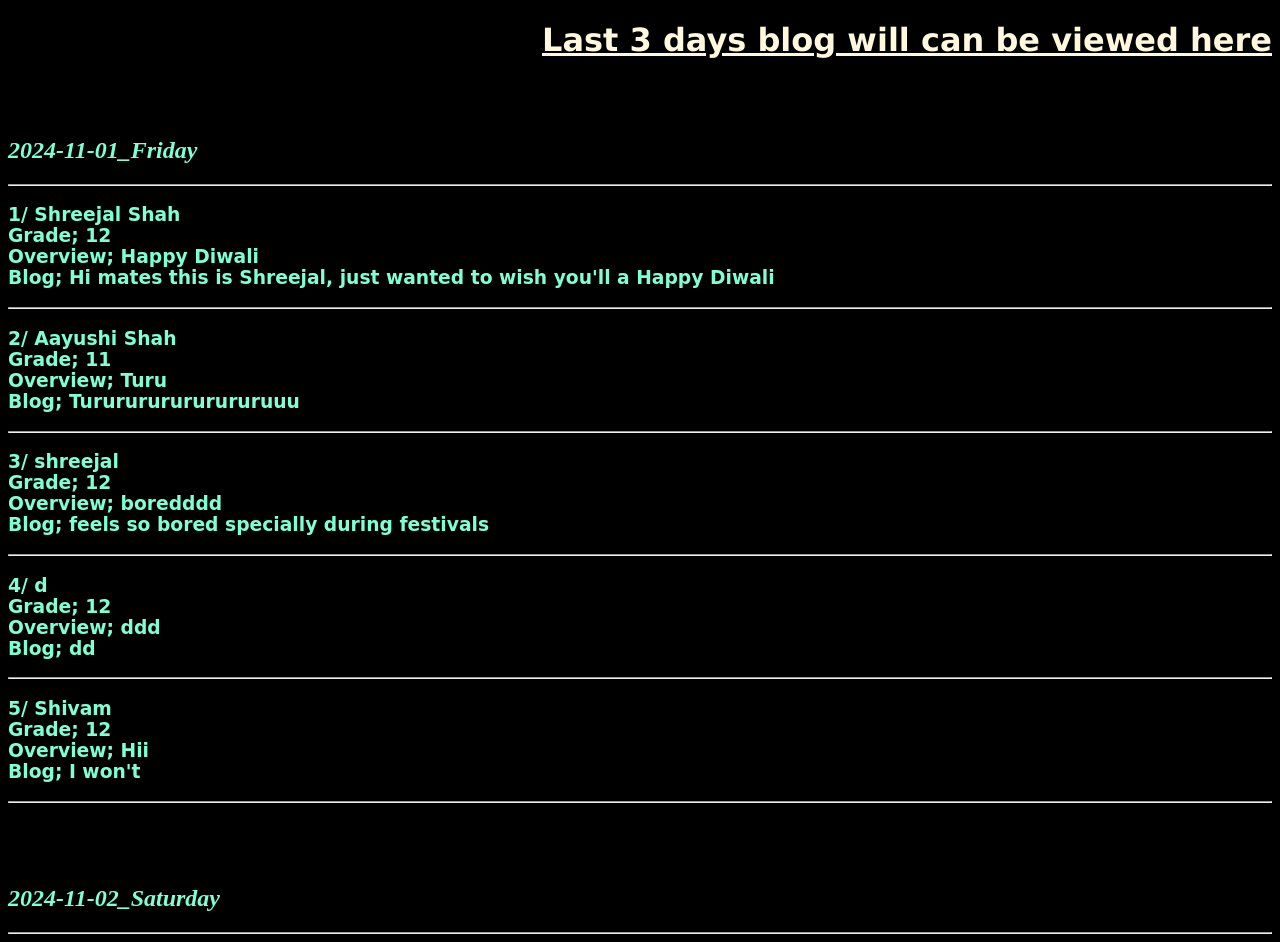
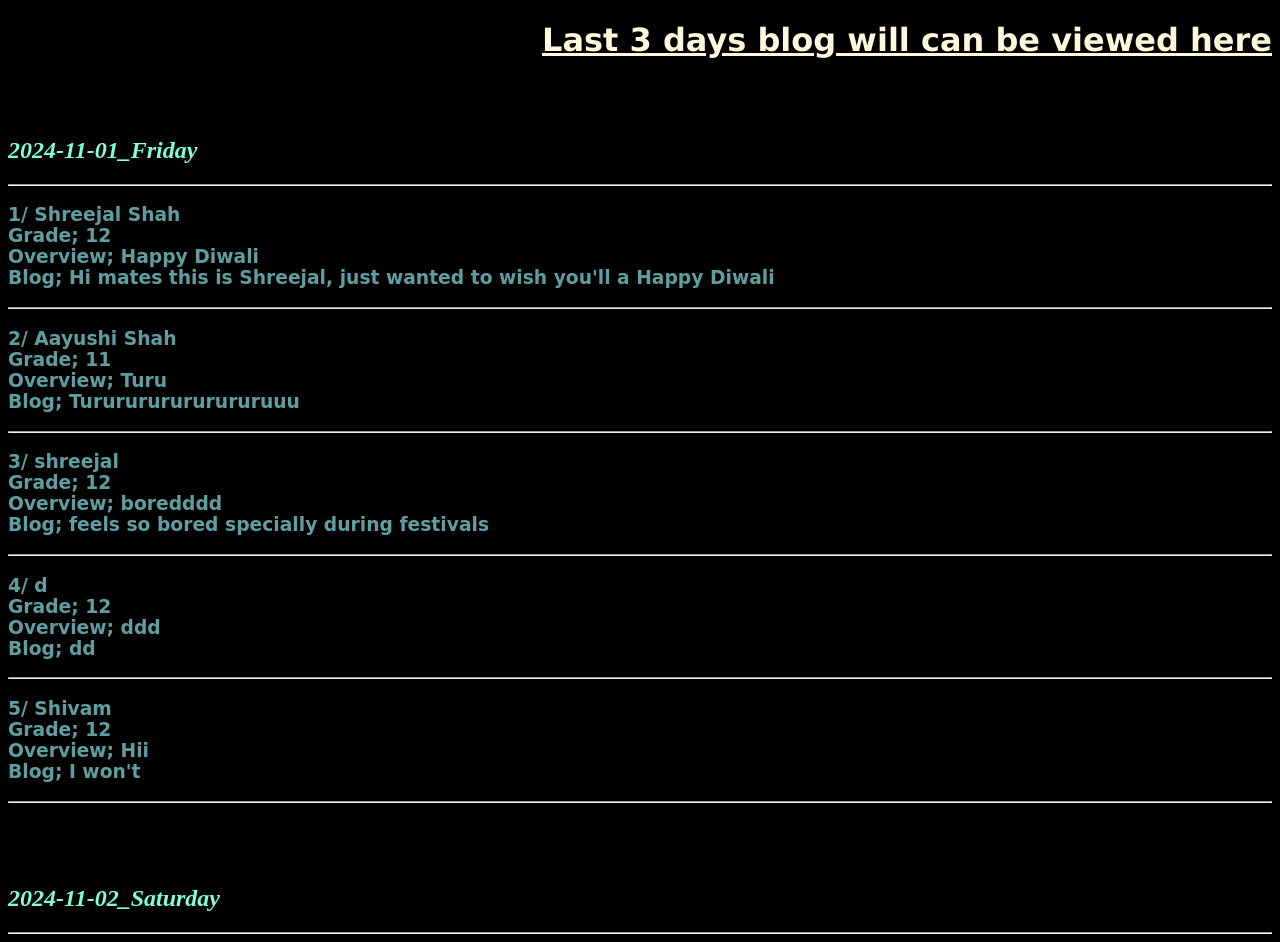
Before and after one commit to shreejalshah/BlogList, a plain HTML site: page index.html in a window 1280 px wide. Drawn offline with Linux system fonts and the light colour scheme.

Commit message:
Update list.css

```diff
--- a/list.css
+++ b/list.css
@@ -10,7 +10,7 @@ h2{
 }
 
 h3{
-    color: aquamarine;
+    color: cadetblue;
     font-family: cursive;
     <hr>
 }
```
